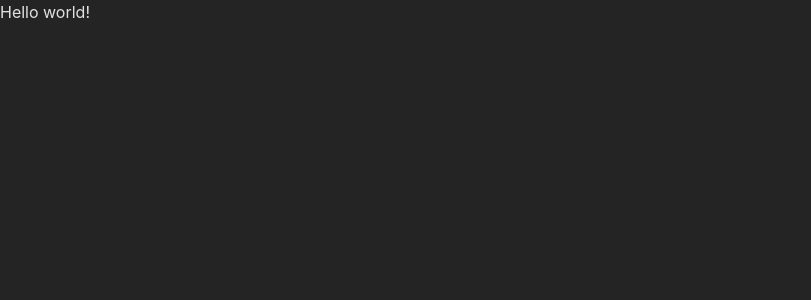
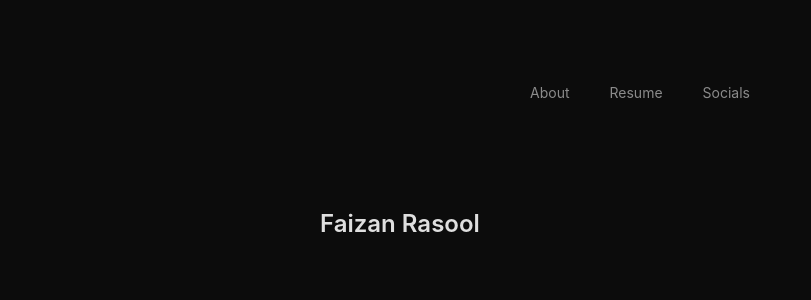
Before and after one commit to faizanraso/faizan, a React (Vite) app: page / in a window 1280 px wide. Shown: the top 300 px of the page, without its empty margins (0-811 px from the left). Built offline with nearby package versions, Linux system fonts and the light colour scheme.

Commit message:
created a nav bar

```diff
--- /dev/null
+++ b/src/assets/colours.tsx
@@ -0,0 +1,3 @@
+export const colours = {
+  secondaryText: "#8b8b8b",
+};
--- /dev/null
+++ b/src/components/Nav.tsx
@@ -0,0 +1,15 @@
+import React from "react";
+
+import { colours } from "../assets/colours";
+
+export const Nav = () => {
+  return (
+    <div className="nav-bar py-20 text-center">
+      <a className="py-2 px-4 mx-1 text-sm text-[#8b8b8b]" href="/">
+        About
+      </a>
+      <a className="py-2 px-4 mx-1 text-sm text-[#8b8b8b]">Resume</a>
+      <a className="py-2 px-4 mx-1 text-sm text-[#8b8b8b]">Socials</a>
+    </div>
+  );
+};
--- a/src/index.css
+++ b/src/index.css
@@ -9,7 +9,7 @@
 
   color-scheme: dark;
   color: rgba(255, 255, 255, 0.87);
-  background-color: #242424;
+  background-color: #0c0c0c;
 
   font-synthesis: none;
   text-rendering: optimizeLegibility;
--- a/src/main.tsx
+++ b/src/main.tsx
@@ -4,11 +4,12 @@ import { createBrowserRouter, RouterProvider } from "react-router-dom";
 
 import App from "./App";
 import "./index.css";
+import About from "./pages/About";
 
 const router = createBrowserRouter([
   {
     path: "/",
-    element: <div>Hello world!</div>,
+    element: <About />,
   },
 ]);
 
--- a/src/pages/About.tsx
+++ b/src/pages/About.tsx
@@ -1,9 +1,14 @@
 import React from "react";
+
+import { Nav } from "../components/Nav";
 
 function About() {
   return (
-    <div>
-      <p>Test</p>
+    <div className="">
+      <Nav />
+      <div className="sm:w-full md:w-6/12 m-auto py-6">
+        <h1 className="text-2xl font-semibold">Faizan Rasool</h1>
+      </div>
     </div>
   );
 }
```
